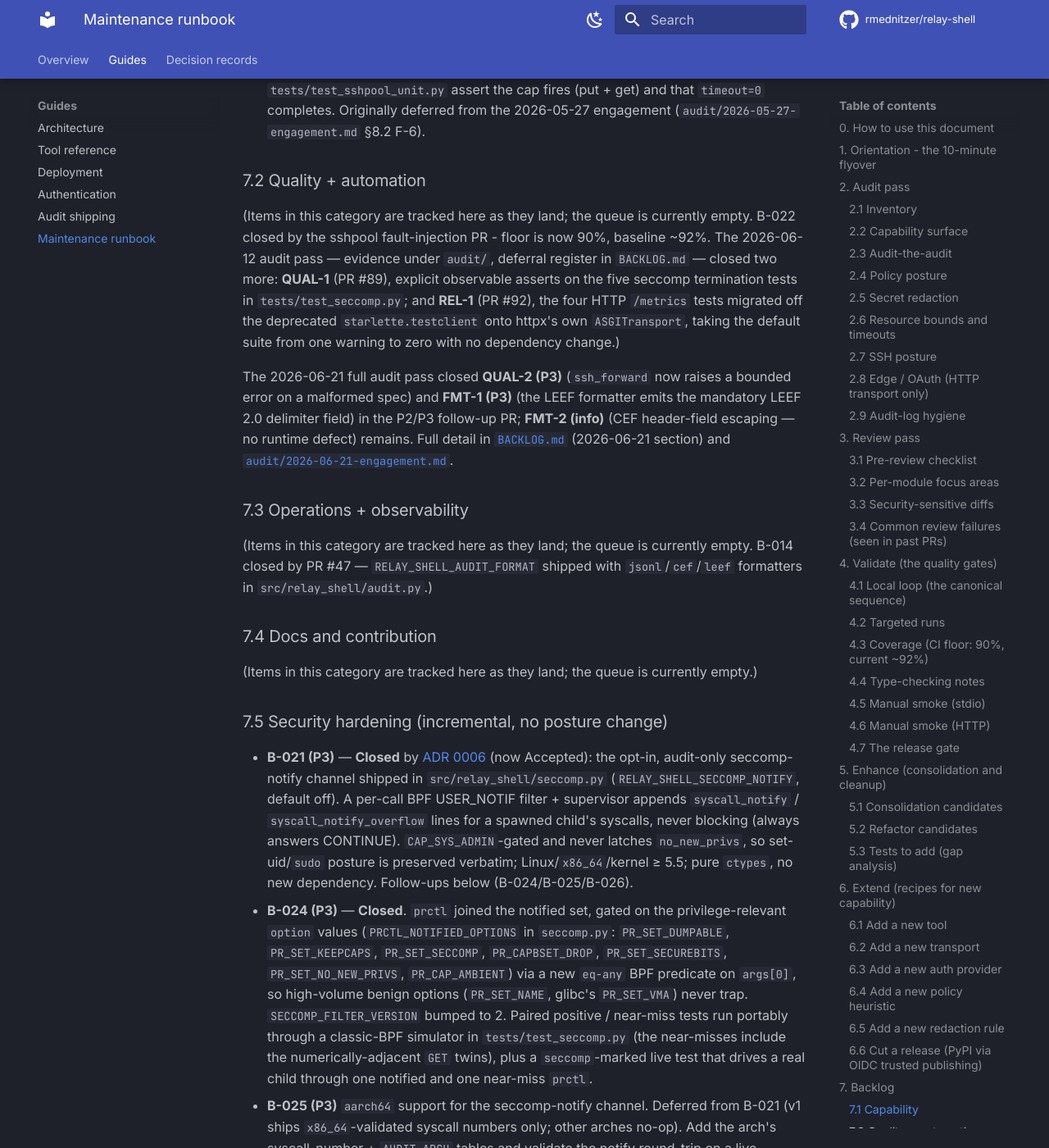
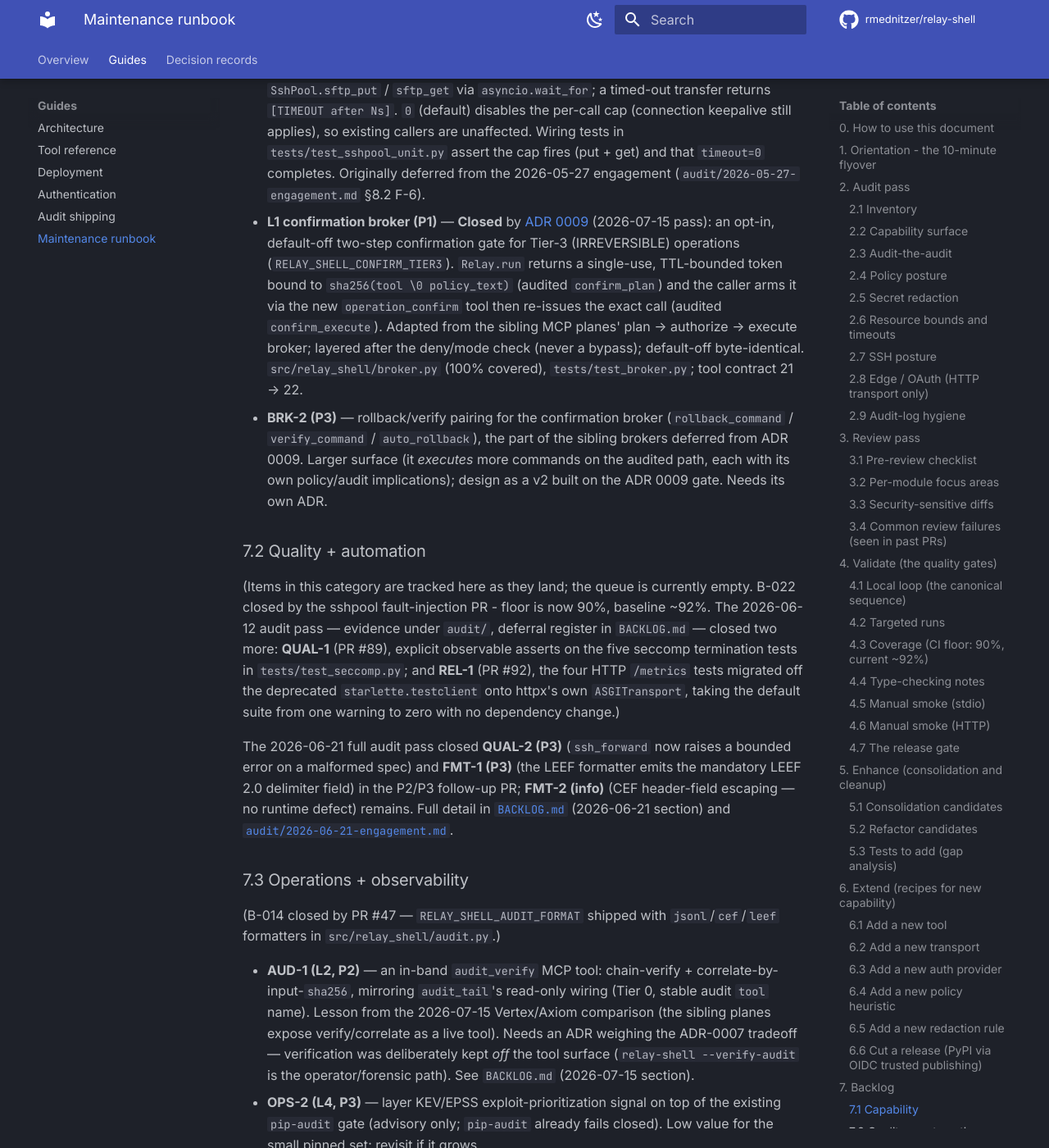
Before and after one commit to rmednitzer/relay-shell, an MkDocs documentation site: the page built from docs/runbook.md, in a window 1280 px wide and 1400 px high, scrolled down 18193 px. Shown: the whole window at 82% size. Built offline with MkDocs 1.6.1 and Material for MkDocs 9.7.7, drawn with Linux system fonts in a browser that asks for light colours; comment, search, counter and statistics services are not loaded; some of the changed text lies outside the part shown.

Commit message:
docs(audit): 2026-07-15 engagement record + Vertex/Axiom comparison backlog
Frozen point-in-time audit evidence for the 2026-07-15 pass: runbook §2 gates
+ scanner battery (pip-audit, trivy vuln+secret, bandit, semgrep, actionlint,
shellcheck) all clean, trust-boundary review of the new broker, and the
comparative analysis against the two sibling MCP planes.

- audit/2026-07-15-engagement.md: full evidence + L1-L4 lesson dispositions
- BACKLOG.md: L1 broker + DOC-1 closed this PR; AUD-1 / DOC-6 / OPS-2 / ENV-1
  deferred with rationale
- runbook §7: L1 closed, BRK-2 (rollback/verify v2), AUD-1/DOC-6/OPS-2/ENV-1
  queued; §2.3 notes the optional `action` audit field

Co-Authored-By: Claude Opus 4.8 <noreply@anthropic.com>
Claude-Session: https://claude.ai/code/session_01Bas1PY8FddkyecAi65fL4F

````diff
--- a/docs/runbook.md
+++ b/docs/runbook.md
@@ -103,9 +103,12 @@ jq -c 'keys' "$AUDIT" | sort -u
 ```
 
 Every record must contain `ts, tool, tier, denied, args, output_sha256,
-output_len, exit_code` at minimum. `request_id` and `client_id` are
-context-dependent and may be absent. Absence of any of the required
-fields above is an audit regression.
+output_len, exit_code` at minimum. `request_id`, `client_id`, and `action`
+are context-dependent and may be absent (`action` is `confirm_plan` /
+`confirm_execute` only under the Tier-3 confirmation broker,
+`RELAY_SHELL_CONFIRM_TIER3`; ADR 0009). Absence of any of the *required*
+fields above is an audit regression; the default-off broker keeps the
+record byte-identical (no `action` field).
 
 Grep for the canonical "must never appear" markers:
 
@@ -767,6 +770,21 @@ commitment.
   unaffected. Wiring tests in `tests/test_sshpool_unit.py` assert the cap fires
   (put + get) and that `timeout=0` completes. Originally deferred from the
   2026-05-27 engagement (`audit/2026-05-27-engagement.md` §8.2 F-6).
+- **L1 confirmation broker (P1)** — **Closed** by
+  [ADR 0009](adr/0009-tier3-confirmation-broker.md) (2026-07-15 pass): an opt-in,
+  default-off two-step confirmation gate for Tier-3 (IRREVERSIBLE) operations
+  (`RELAY_SHELL_CONFIRM_TIER3`). `Relay.run` returns a single-use, TTL-bounded
+  token bound to `sha256(tool \0 policy_text)` (audited `confirm_plan`) and the
+  caller arms it via the new `operation_confirm` tool then re-issues the exact
+  call (audited `confirm_execute`). Adapted from the sibling MCP planes'
+  plan → authorize → execute broker; layered after the deny/mode check (never a
+  bypass); default-off byte-identical. `src/relay_shell/broker.py` (100%
+  covered), `tests/test_broker.py`; tool contract 21 → 22.
+- **BRK-2 (P3)** — rollback/verify pairing for the confirmation broker
+  (`rollback_command` / `verify_command` / `auto_rollback`), the part of the
+  sibling brokers deferred from ADR 0009. Larger surface (it *executes* more
+  commands on the audited path, each with its own policy/audit implications);
+  design as a v2 built on the ADR 0009 gate. Needs its own ADR.
 
 ### 7.2 Quality + automation
 
@@ -789,15 +807,30 @@ the mandatory LEEF 2.0 delimiter field) in the P2/P3 follow-up PR; **FMT-2
 
 ### 7.3 Operations + observability
 
-(Items in this category are tracked here as they land; the queue is
-currently empty. B-014 closed by PR #47 — `RELAY_SHELL_AUDIT_FORMAT`
-shipped with `jsonl`/`cef`/`leef` formatters in
-`src/relay_shell/audit.py`.)
+(B-014 closed by PR #47 — `RELAY_SHELL_AUDIT_FORMAT` shipped with
+`jsonl`/`cef`/`leef` formatters in `src/relay_shell/audit.py`.)
+
+- **AUD-1 (L2, P2)** — an in-band `audit_verify` MCP tool: chain-verify +
+  correlate-by-input-`sha256`, mirroring `audit_tail`'s read-only wiring
+  (Tier 0, stable audit `tool` name). Lesson from the 2026-07-15 Vertex/Axiom
+  comparison (the sibling planes expose verify/correlate as a live tool). Needs
+  an ADR weighing the ADR-0007 tradeoff — verification was deliberately kept
+  *off* the tool surface (`relay-shell --verify-audit` is the operator/forensic
+  path). See `BACKLOG.md` (2026-07-15 section).
+- **OPS-2 (L4, P3)** — layer KEV/EPSS exploit-prioritization signal on top of
+  the existing `pip-audit` gate (advisory only; `pip-audit` already fails
+  closed). Low value for the small pinned set; revisit if it grows.
 
 ### 7.4 Docs and contribution
 
-(Items in this category are tracked here as they land; the queue is
-currently empty.)
+- **DOC-6 (L3, P2)** — a `docs/deployment.md` hardening subsection documenting
+  deploy-host file-integrity + config-drift monitoring (etckeeper / AIDE /
+  fail2ban / lynis). Lesson from the 2026-07-15 comparison; in scope per the
+  CLAUDE.md GitHub checklist ("docs clearly explain secure deployment"). Docs
+  only, no code.
+- **ENV-1 (P3, XS)** — add `RELAY_SHELL_CONFIRM_TIER3` / `RELAY_SHELL_CONFIRM_TTL`
+  to `.env.example` (they exist in `Settings` + `docs/deployment.md` §8a). Was
+  blocked in the 2026-07-15 session by an environment guard on `.env*` paths.
 
 ### 7.5 Security hardening (incremental, no posture change)
 
````
Also changed, not shown: BACKLOG.md (+25 -0 lines), audit/2026-07-15-engagement.md (added, +185 -0 lines).
